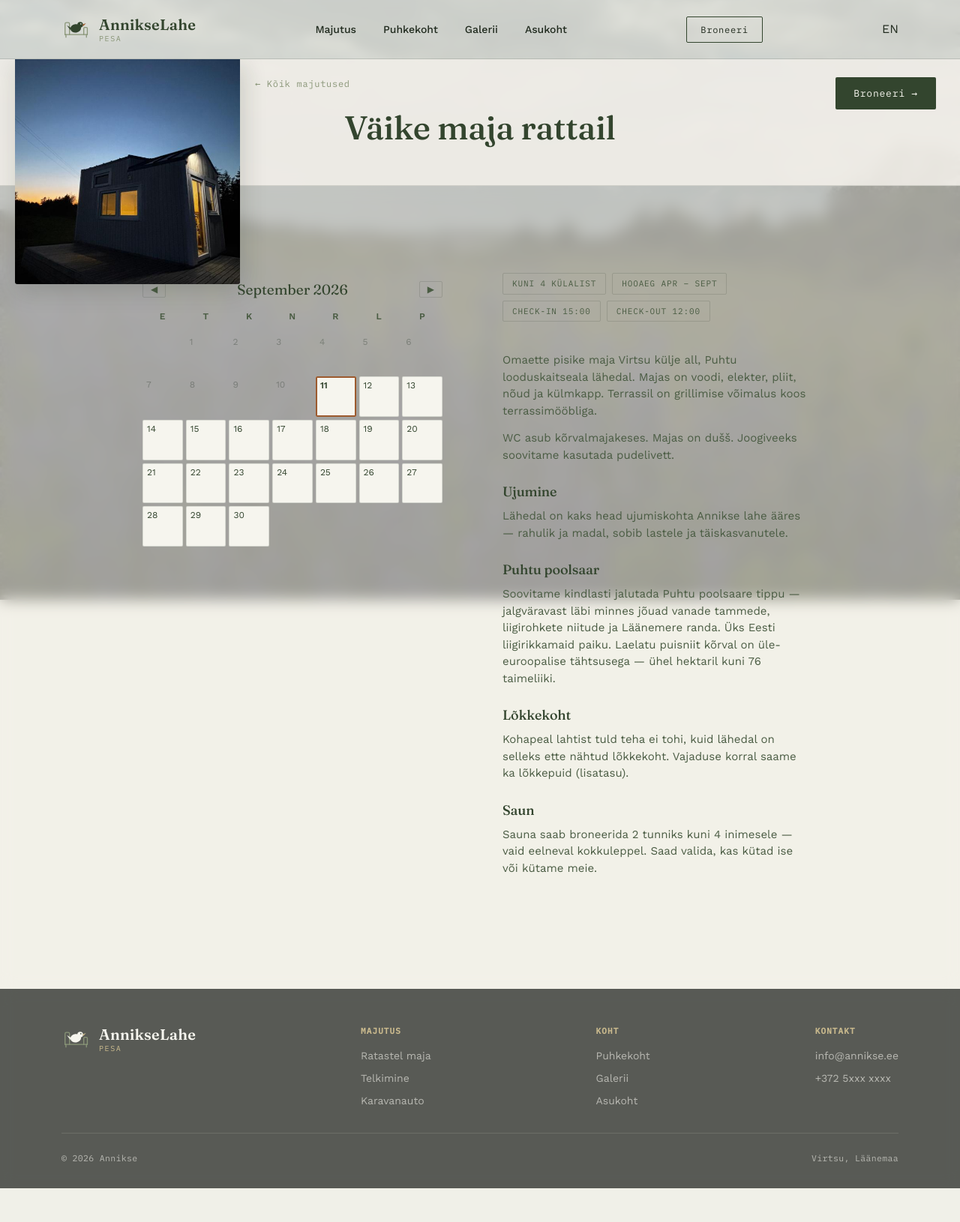
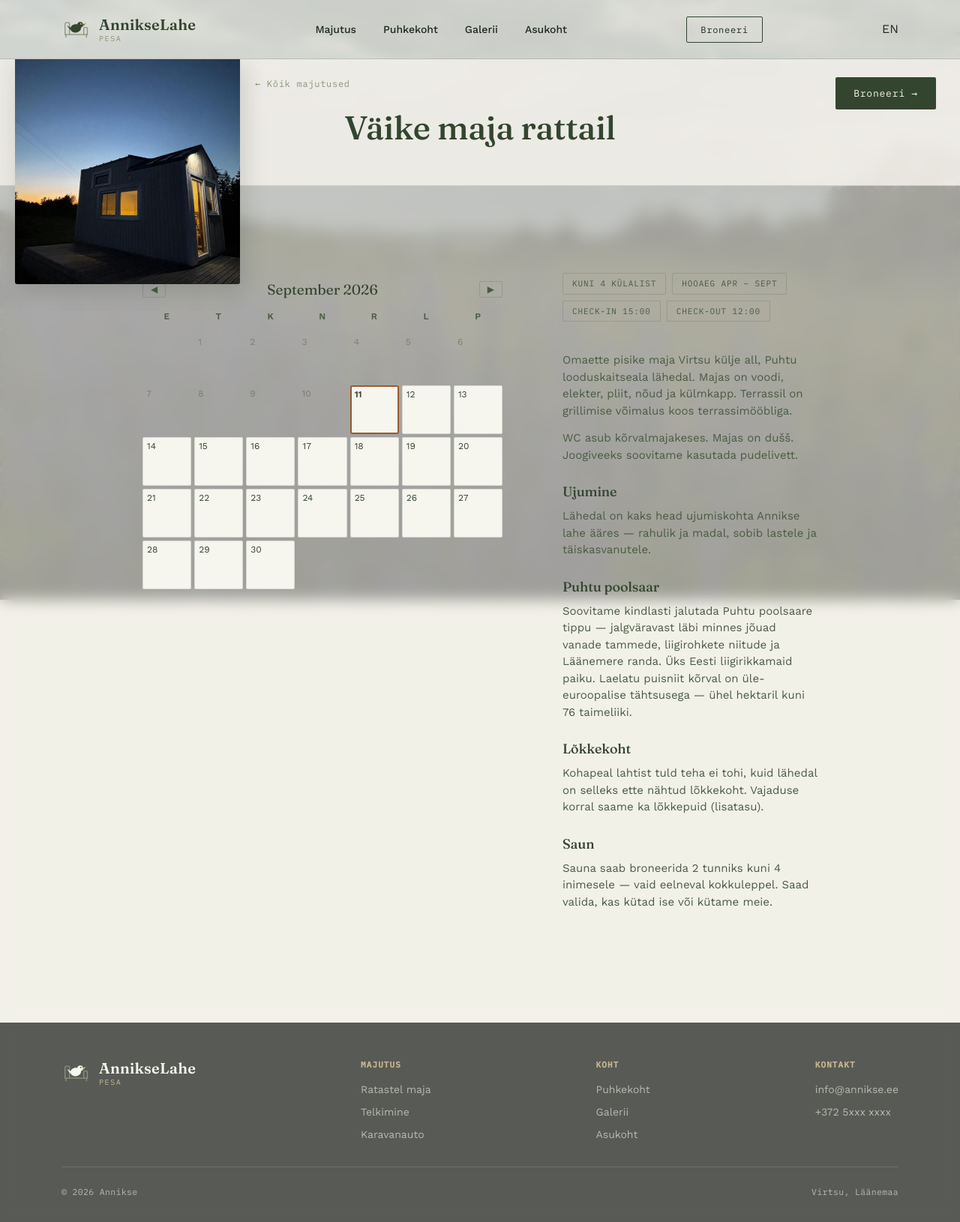
Before and after one commit to m1tsui/wwwannikse, a FastAPI app: page /ee/majutus/vaike-maja in a window 1280 px wide. Shown: the whole page at 75% size. Before the commit the page ends 1585 px from the top, so only its background shows below. Run offline with FastAPI, Linux system fonts and the light colour scheme; data that the repository does not hold is empty.

Commit message:
style: increase calendar width by 20% (400px → 480px)
Co-Authored-By: Claude Sonnet 4.6 <noreply@anthropic.com>
Claude-Session: https://claude.ai/code/session_017yhzPe9vmkkHmzvgsC2XDu

```diff
--- a/static/styles.css
+++ b/static/styles.css
@@ -723,7 +723,7 @@
   /* Vasak veerg: kalender. Parem veerg: tekst */
   .majutus-pilt-kirjeldus {
     display: grid;
-    grid-template-columns: 400px 1fr;
+    grid-template-columns: 480px 1fr;
     gap: 80px;
     align-items: start;
     margin-bottom: 40px;
```
